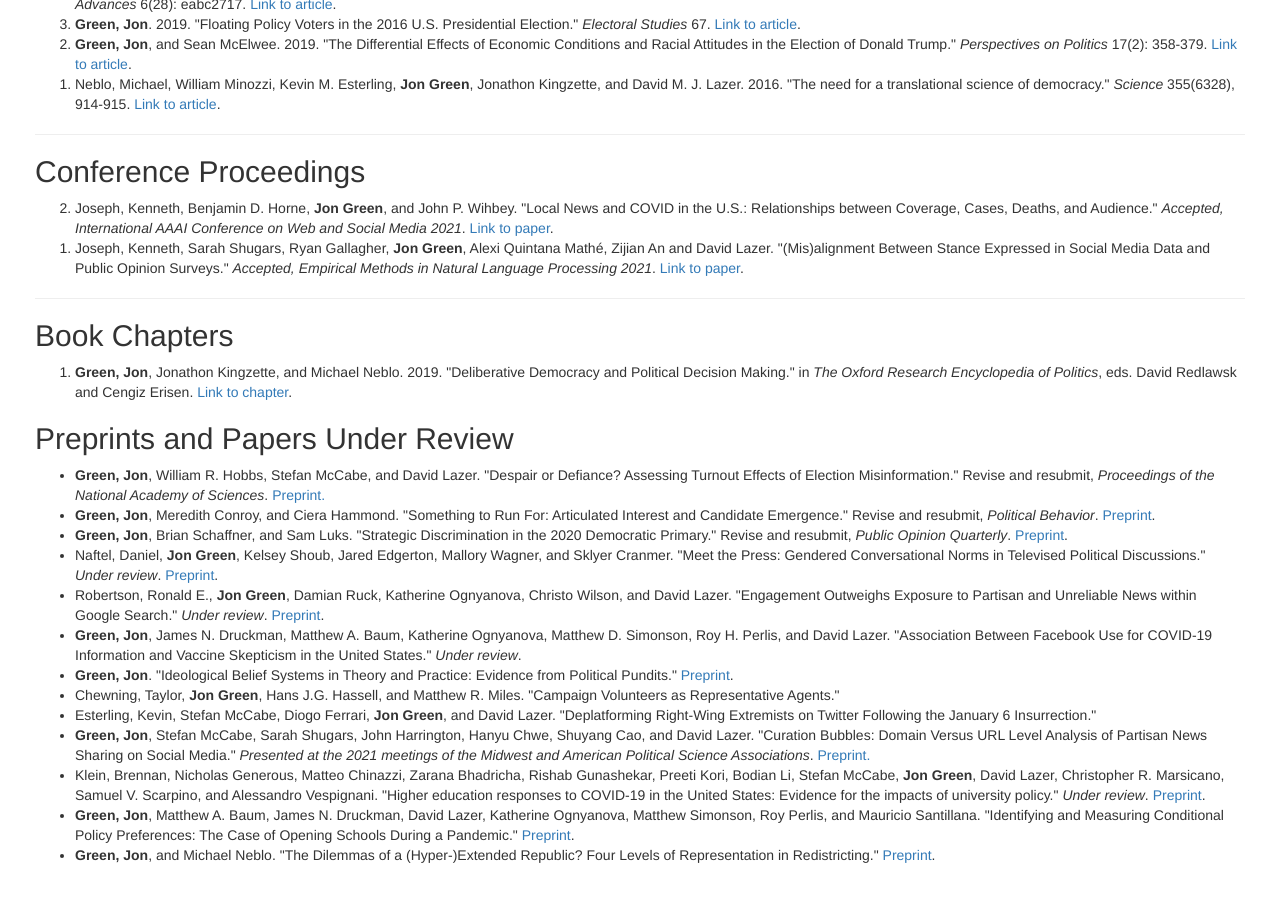
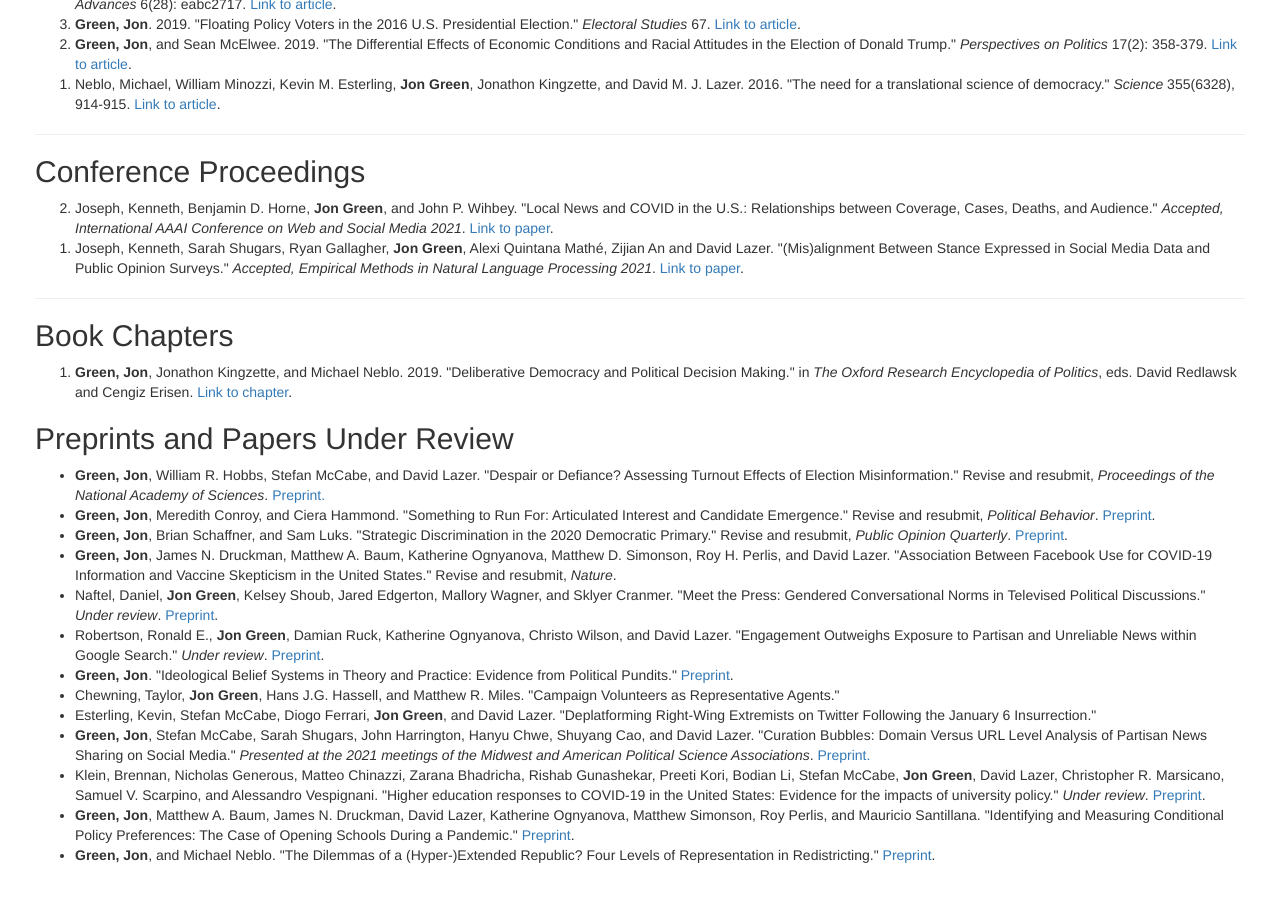
Before and after one commit to jgreen4919/jgreen4919.github.io, a Jekyll site: the page index.html, which Jekyll copies as it is, in a window 1280 px wide and 900 px high, scrolled down 871 px. Built offline with Jekyll 4.4.1, drawn with Linux system fonts in a browser that asks for light colours.

Commit message:
facebook

```diff
--- a/index.html
+++ b/index.html
@@ -58,9 +58,9 @@
     <li> <strong>Green, Jon</strong>, William R. Hobbs, Stefan McCabe, and David Lazer. "Despair or Defiance? Assessing Turnout Effects of Election Misinformation." Revise and resubmit, <i>Proceedings of the National Academy of Sciences</i>. <a href="https://osf.io/f34ac/"> Preprint.</a></li>
     <li> <strong>Green, Jon</strong>, Meredith Conroy, and Ciera Hammond. "Something to Run For: Articulated Interest and Candidate Emergence." Revise and resubmit, <i>Political Behavior</i>. <a href="https://osf.io/5cdp7/">Preprint</a>.</li>
     <li> <strong>Green, Jon</strong>, Brian Schaffner, and Sam Luks. "Strategic Discrimination in the 2020 Democratic Primary." Revise and resubmit, <i>Public Opinion Quarterly</i>. <a href="https://osf.io/25kew/">Preprint</a>.</li>
+    <li> <strong>Green, Jon</strong>, James N. Druckman, Matthew A. Baum, Katherine Ognyanova, Matthew D. Simonson, Roy H. Perlis, and David Lazer. "Association Between Facebook Use for COVID-19 Information and Vaccine Skepticism in the United States." Revise and resubmit, <i>Nature</i>.</li>
     <li>Naftel, Daniel, <strong>Jon Green</strong>, Kelsey Shoub, Jared Edgerton, Mallory Wagner, and Sklyer Cranmer. "Meet the Press: Gendered Conversational Norms in Televised Political Discussions." <i>Under review</i>. <a href="https://osf.io/my8us/">Preprint</a>.</li>
      <li> Robertson, Ronald E., <strong>Jon Green</strong>, Damian Ruck, Katherine Ognyanova, Christo Wilson, and David Lazer. "Engagement Outweighs Exposure to Partisan and Unreliable News within Google Search."  <i>Under review</i>. <a href="https://arxiv.org/abs/2201.00074">Preprint</a>.</li>
-     <li> <strong>Green, Jon</strong>, James N. Druckman, Matthew A. Baum, Katherine Ognyanova, Matthew D. Simonson, Roy H. Perlis, and David Lazer. "Association Between Facebook Use for COVID-19 Information and Vaccine Skepticism in the United States." <i>Under review</i>.</li>
     <li> <strong>Green, Jon</strong>. "Ideological Belief Systems in Theory and Practice: Evidence from Political Pundits." <a href="https://osf.io/2cjse/">Preprint</a>.</li>
    <li>Chewning, Taylor, <strong>Jon Green</strong>, Hans J.G. Hassell, and Matthew R. Miles. "Campaign Volunteers as Representative Agents."</li>
    <li> Esterling, Kevin, Stefan McCabe, Diogo Ferrari, <strong>Jon Green</strong>, and David Lazer. "Deplatforming Right-Wing Extremists on Twitter Following the January 6 Insurrection."</li>
```
